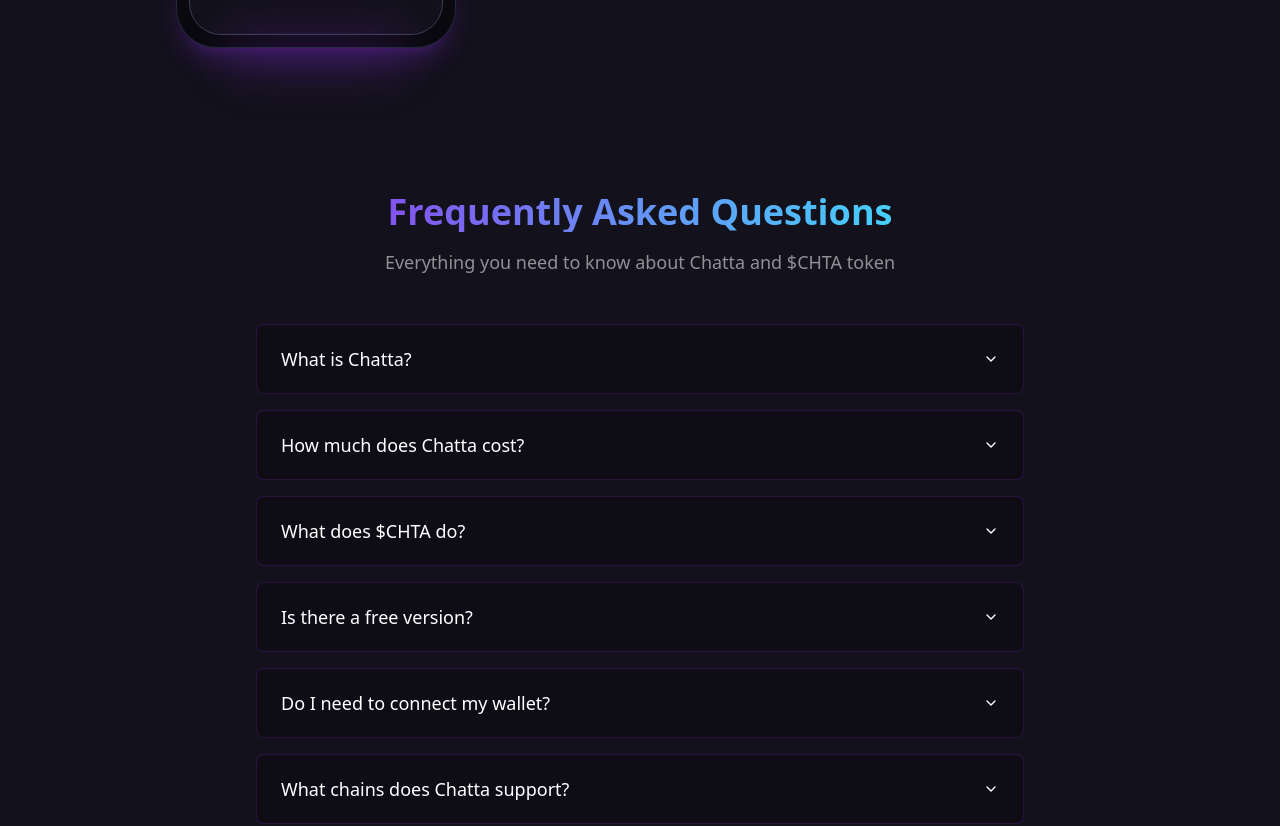
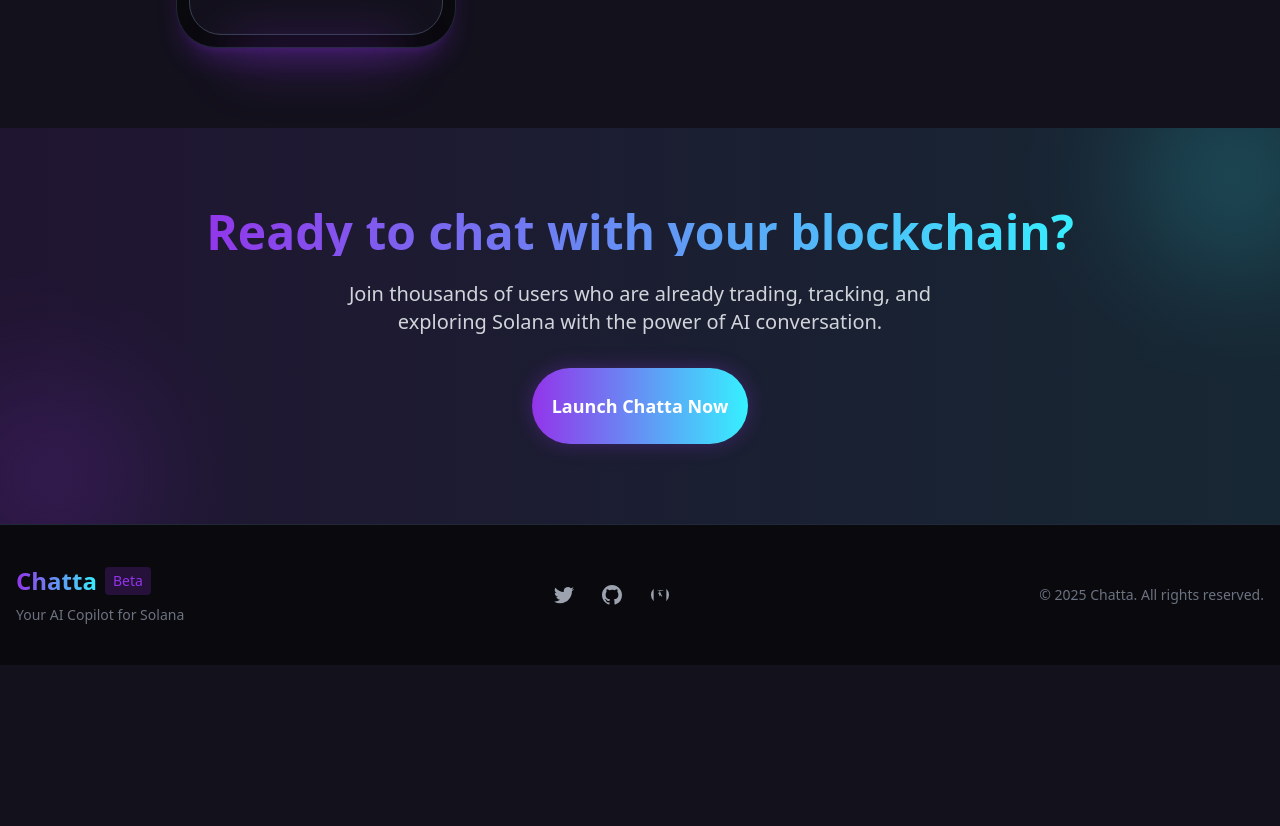
Before and after one commit to Jbgabreal/tikka, a React (Vite) app: page / in a window 1280 px wide. Shown: the part 1660-2486 px from the top of the page. After the commit the page ends 2325 px from the top, so only its background shows below. Built offline with nearby package versions, Linux system fonts and the light colour scheme.

Commit message:
Remove FAQ section

```diff
--- a/src/pages/Index.tsx
+++ b/src/pages/Index.tsx
@@ -2,7 +2,6 @@
 import React from "react";
 import HeroSection from "@/components/HeroSection";
 import MeetChatta from "@/components/MeetChatta";
-import FaqSection from "@/components/FaqSection";
 import CtaSection from "@/components/CtaSection";
 import Footer from "@/components/Footer";
 
@@ -15,9 +14,6 @@ const Index = () => {
       <div id="meet-chatta">
         <MeetChatta />
       </div>
-      <div id="faq">
-        <FaqSection />
-      </div>
       <CtaSection />
       <Footer />
     </div>
```
